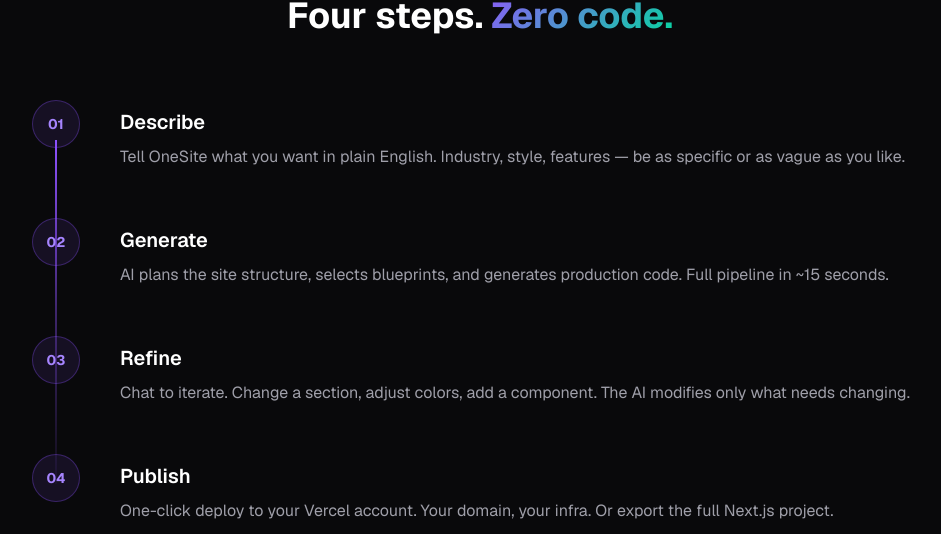
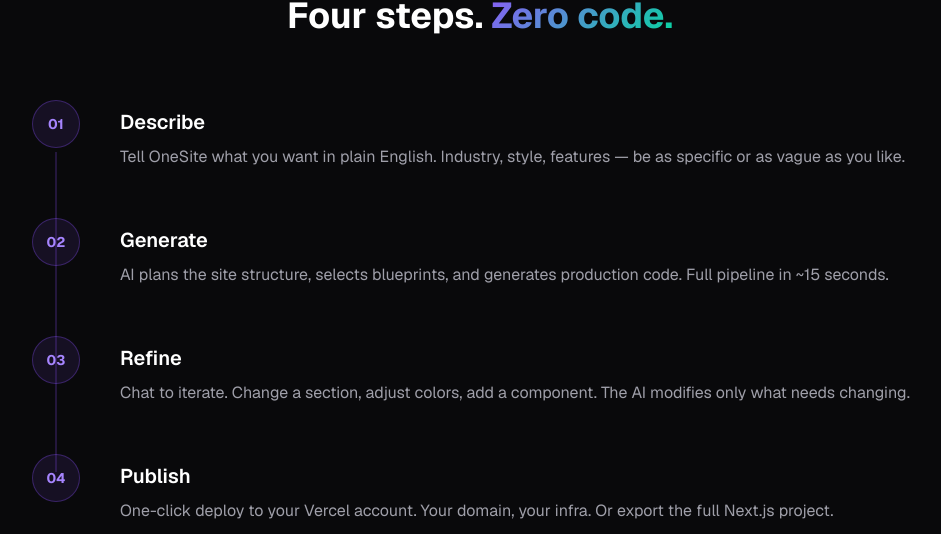
Before and after one commit to whg517/onesite-landing, a Next.js app: page / in a window 1280 px wide. Shown: the part 3011-3545 px from the top of the page, without its empty margins (160-1101 px from the left). Built offline with nearby package versions, Linux system fonts and the light colour scheme.

Commit message:
fix: timeline line no longer overlaps step numbers
Line now runs between circles (top: 52px to bottom: 52px) instead of
through them. Removed the heavy-to-light gradient; replaced with a
uniform subtle violet-500/20 for visual clarity.

```diff
--- a/src/app/page.tsx
+++ b/src/app/page.tsx
@@ -443,8 +443,8 @@
         </div>
 
         <div className="relative">
-          {/* timeline line */}
-          <div className="absolute left-[23px] top-10 bottom-10 w-0.5 bg-gradient-to-b from-violet-500 via-violet-500/40 to-violet-500/5 hidden md:block" />
+          {/* timeline line — runs between circles, not through them */}
+          <div className="absolute left-[23px] top-[52px] bottom-[52px] w-0.5 bg-violet-500/20 hidden md:block" />
 
           <div className="space-y-12">
             {steps.map((s) => (
```
